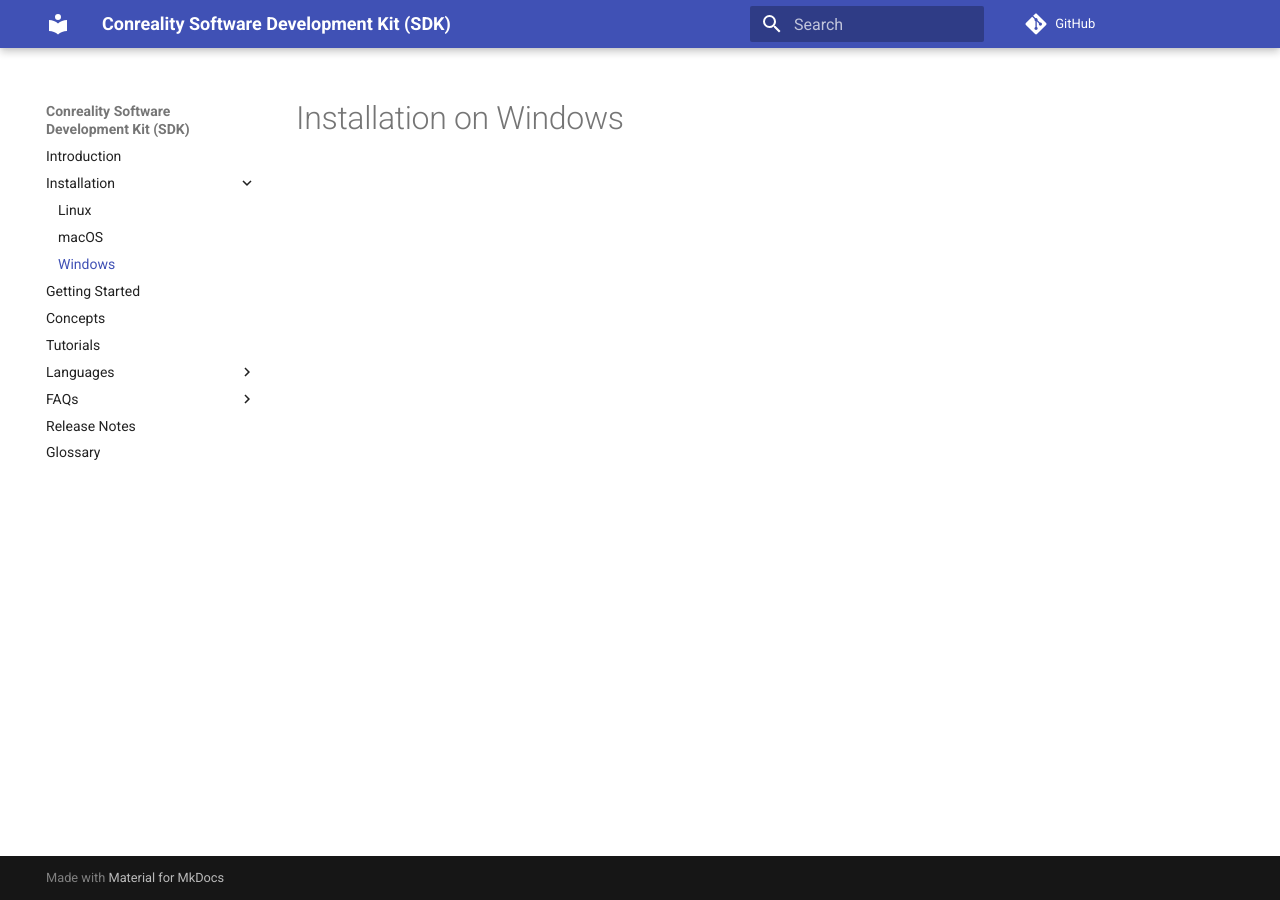
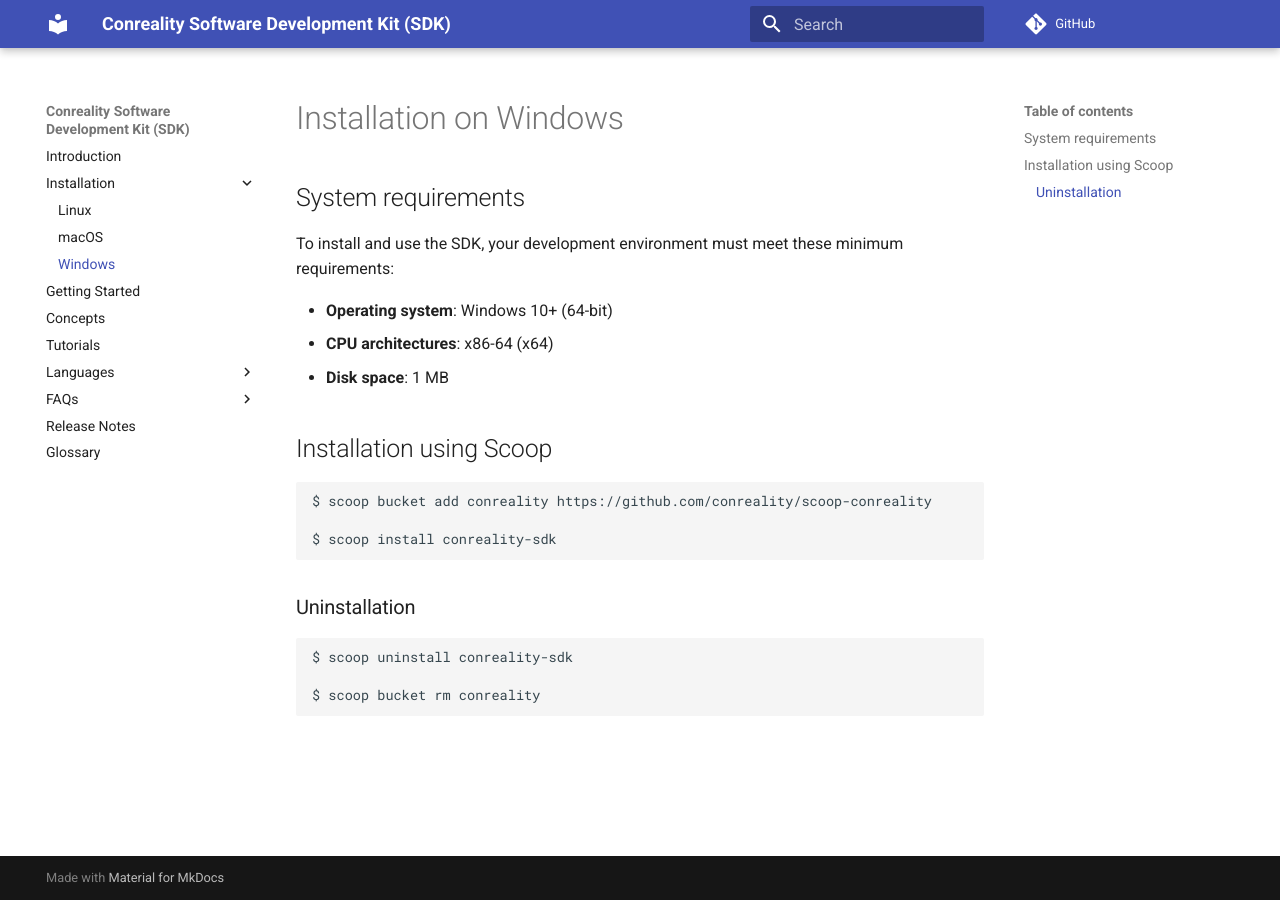
Before and after one commit to Conreality/sdk.conreality.dev, an MkDocs documentation site: the page built from content/install/windows.md, in a window 1280 px wide. Built offline with MkDocs 1.6.1 and Material for MkDocs 9.7.7, drawn with Linux system fonts in a browser that asks for light colours; comment, search, counter and statistics services are not loaded.

Commit message:
Documented Scoop installation.

````diff
--- a/content/install/windows.md
+++ b/content/install/windows.md
@@ -1 +1,26 @@
 # Installation on Windows
+
+## System requirements
+
+To install and use the SDK, your development environment must meet these
+minimum requirements:
+
+- **Operating system**: Windows 10+ (64-bit)
+- **CPU architectures**: x86-64 (x64)
+- **Disk space**: 1 MB
+
+## Installation using Scoop
+
+```bash
+$ scoop bucket add conreality https://github.com/conreality/scoop-conreality
+
+$ scoop install conreality-sdk
+```
+
+### Uninstallation
+
+```bash
+$ scoop uninstall conreality-sdk
+
+$ scoop bucket rm conreality
+```
````
